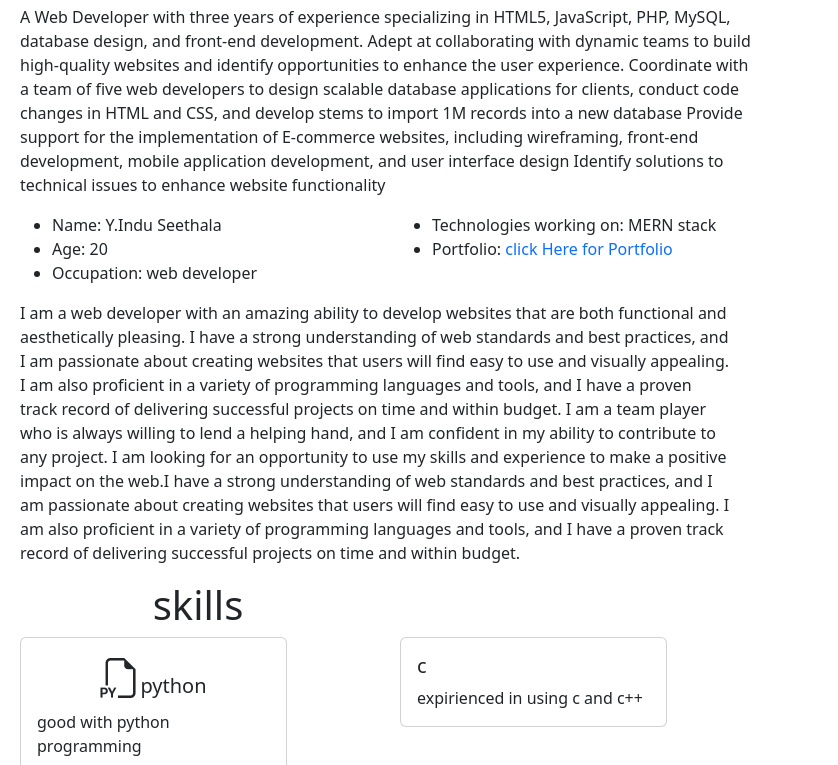
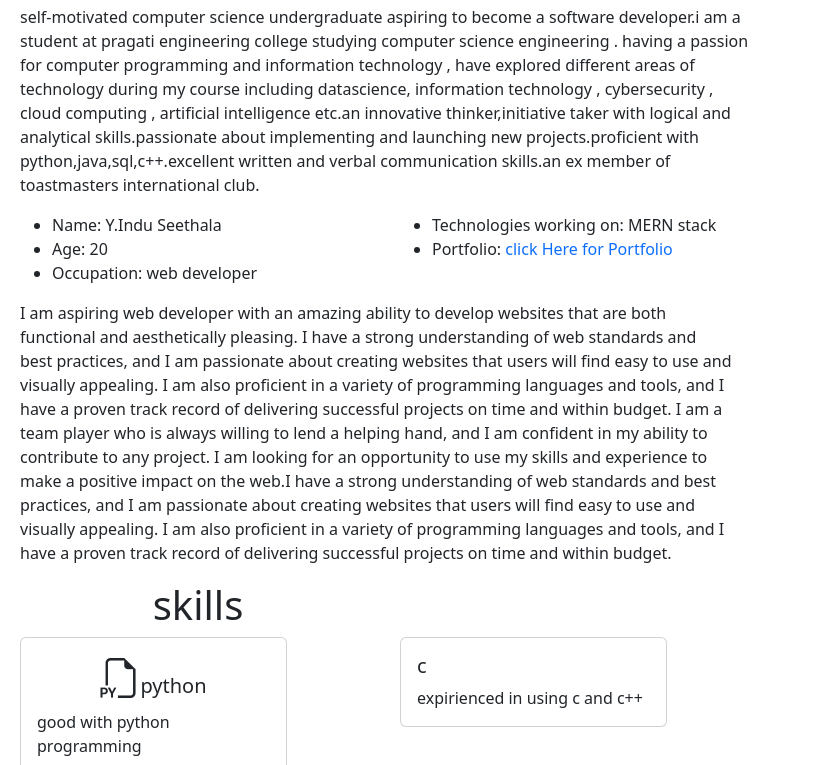
Before and after one commit to induseethala/portfolio-, a plain HTML site: page index.html in a window 1280 px wide. Shown: the part 851-1616 px from the top of the page, 442-1280 px from the left. Drawn offline with nearby package versions, Linux system fonts and the light colour scheme.

Commit message:
Update index.html

```diff
--- a/index.html
+++ b/index.html
@@ -63,15 +63,7 @@
 
 
                 <div class="col-md-8">
-                    <p>A Web Developer with three years of experience specializing in HTML5, JavaScript, PHP, MySQL,
-                        database design, and front-end development. Adept at collaborating with dynamic teams to build
-                        high-quality websites and identify opportunities to enhance the user experience.
-                        Coordinate with a team of five web developers to design scalable database applications for
-                        clients, conduct code changes in HTML and CSS, and develop stems to import 1M records into a new
-                        database
-                        Provide support for the implementation of E-commerce websites, including wireframing, front-end
-                        development, mobile application development, and user interface design
-                        Identify solutions to technical issues to enhance website functionality
+                    <p>self-motivated computer science undergraduate aspiring to become a software developer.i am a student at pragati engineering college studying computer science engineering . having a passion for computer programming and information technology , have explored different areas of technology during my course including datascience, information technology , cybersecurity , cloud computing , artificial intelligence etc.an innovative thinker,initiative taker with logical and analytical skills.passionate about implementing and launching new projects.proficient with python,java,sql,c++.excellent written and verbal communication skills.an ex member of toastmasters international club.
                     </p>
                     <div class="row">
                         <div class="col-md-6">
@@ -91,7 +83,7 @@
 
                         </div>
                         <div class="row">
-                            <p>I am a web developer with an amazing ability to develop websites that are both functional
+                            <p>I am aspiring web developer with an amazing ability to develop websites that are both functional
                                 and aesthetically pleasing. I have a strong understanding of web standards and best
                                 practices, and I am passionate about creating websites that users will find easy to use
                                 and visually appealing. I am also proficient in a variety of programming languages and
```
